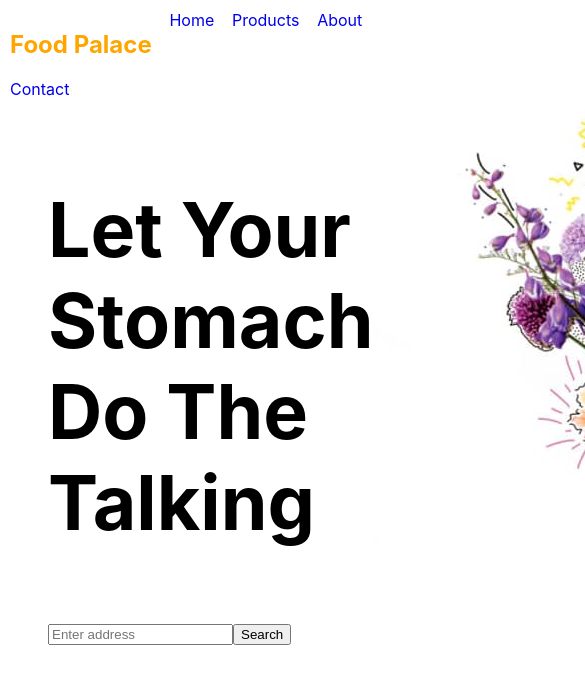
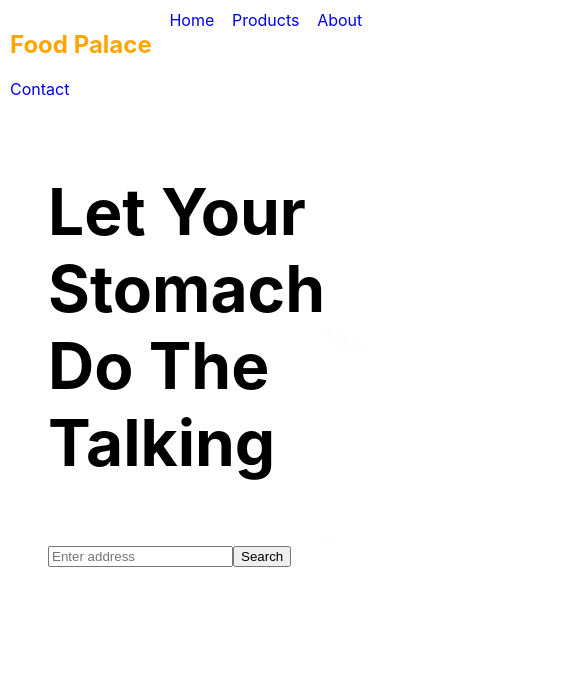
Before and after one commit to abolanle111/REACT-GROUP-30, a React (Create React App) app in the folder food-palace/: page / in a window 390 px wide. Shown: the top 684 px of the page, 585 px wide, since content can reach past the window. Built offline with nearby package versions, Linux system fonts and the light colour scheme.

Commit message:
reposition image

```diff
--- a/food-palace/src/components/Home.css
+++ b/food-palace/src/components/Home.css
@@ -4,15 +4,23 @@
 }
 
 .description {
-  font-size: 470%;
+  font-size: 400%;
   font-weight: bold;
 }
 
 .img {
   height: 20%;
-  width: 30%;
 }
 
 .enter-address {
   size: 30rem;
 }
+
+@media (max-width: 640px) {
+  .home {
+    display: flex;
+    padding: 0 3rem 0 3rem;
+    /* height: 400px; */
+    overflow: hidden;
+  }
+}
```
